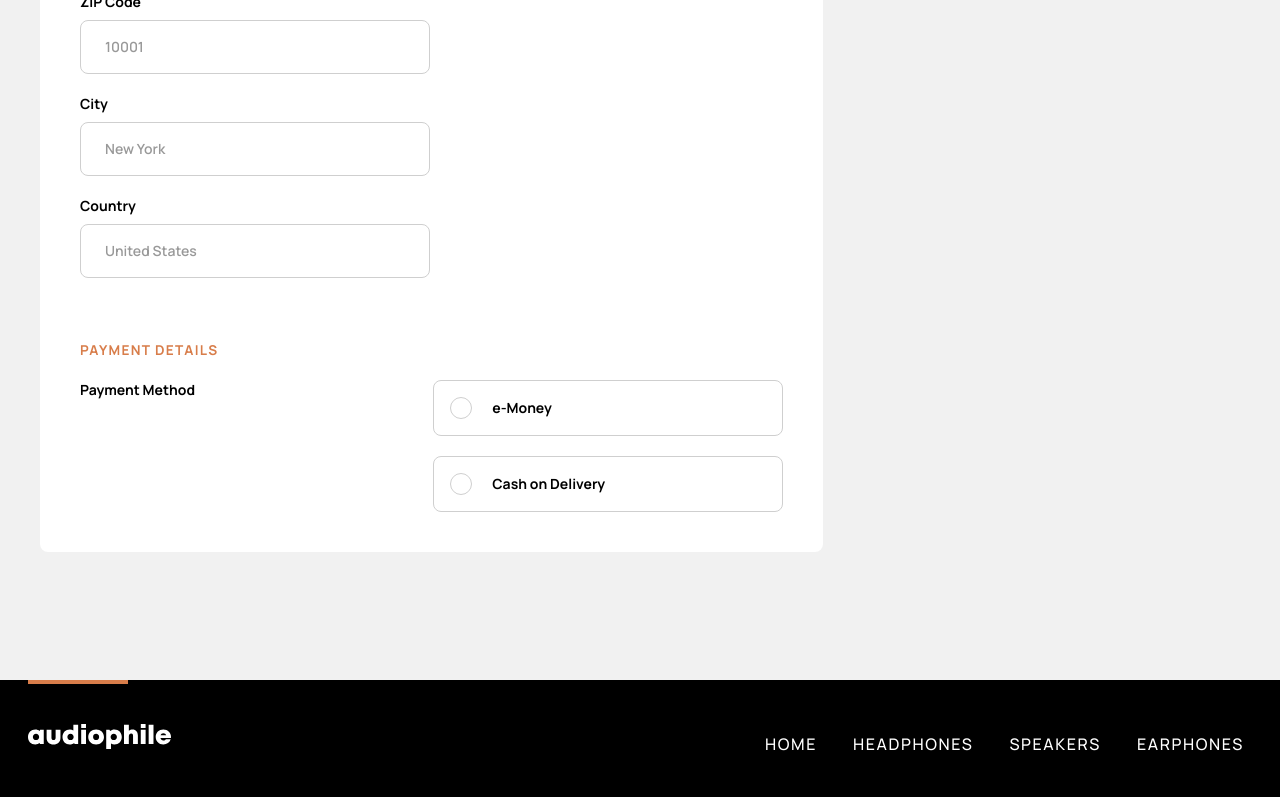
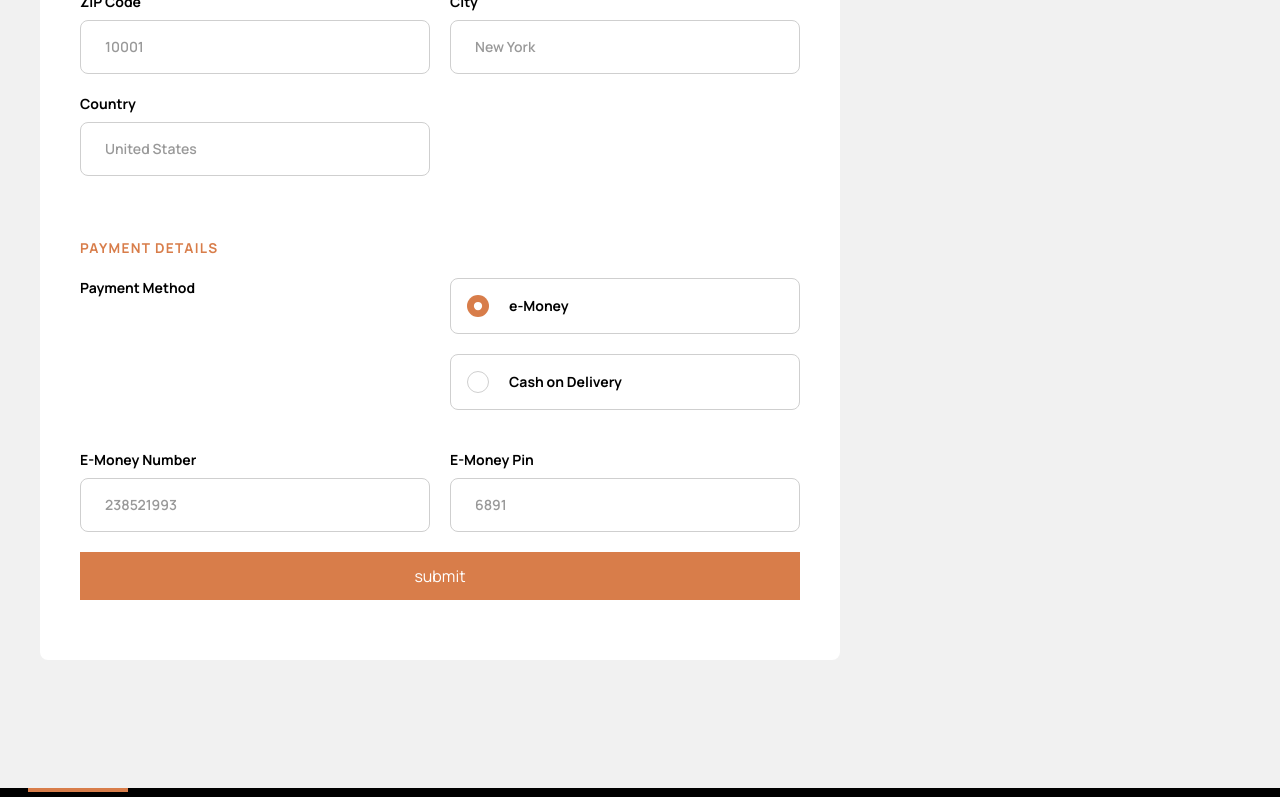
Before and after one commit to F4eNn/Audiophile, a Next.js app: page /checkout in a window 1280 px wide. Shown: the part 879-1676 px from the top of the page. Built offline with nearby package versions, Linux system fonts and the light colour scheme.

Commit message:
feat(checkout): fetch data from inputs

```diff
--- a/src/components/checkout/form/BillingDetails.tsx
+++ b/src/components/checkout/form/BillingDetails.tsx
@@ -1,26 +1,50 @@
 import React from 'react';
+import { type Control, Controller } from 'react-hook-form';
 
 import { FormTitle } from './FormTitle';
 import { Input } from './Input';
 import { Label } from './Label';
 import { InputCard } from './InputCard';
+import { FormValues } from './Form';
 
-export const BillingDetails = () => {
+type BillingProps = {
+	control: Control<FormValues>;
+};
+
+export const BillingDetails = ({ control }: BillingProps) => {
 	return (
 		<div>
 			<FormTitle title='Billing details' />
 			<div className=' mt-5 flex flex-wrap gap-x-8 gap-y-5'>
 				<InputCard>
 					<Label title='name' htmlFor='name' />
-					<Input type='text' id='name' placeholder='Alexei Ward' />
+					<Controller
+						name='name'
+						control={control}
+						render={({ field }) => {
+							return <Input type='text' id='name' placeholder='Alexei Ward' {...field} />;
+						}}
+					/>
 				</InputCard>
 				<InputCard>
 					<Label title='email' htmlFor='email' />
-					<Input type='email' id='email' placeholder='alexei@mail.com' />
+					<Controller
+						name='email'
+						control={control}
+						render={({ field }) => {
+							return <Input type='email' id='email' placeholder='alexei@mail.com' {...field} />;
+						}}
+					/>
 				</InputCard>
 				<InputCard>
 					<Label title='phone number' htmlFor='phoneNumber' />
-					<Input type='number' id='phoneNumber' placeholder='+48 202 555 014' />
+					<Controller
+						name='phone'
+						control={control}
+						render={({ field }) => {
+							return <Input type='tel' id='phoneNumber' placeholder='+48 202 555 014' {...field} />;
+						}}
+					/>
 				</InputCard>
 			</div>
 		</div>
--- a/src/components/checkout/form/Form.tsx
+++ b/src/components/checkout/form/Form.tsx
@@ -6,21 +6,50 @@ import { BillingDetails } from './BillingDetails';
 import { ShippingInfo } from './ShippingInfo';
 import { PaymentDetails } from './PaymentDetails';
 
+export type FormValues = Readonly<{
+	name: string;
+	email: string;
+	phone: string;
+	address: string;
+	zipCode: string;
+	city: string;
+	country: string;
+	paymentMethod: string;
+	eMoneyNumber: string;
+	eMoneyPin: string;
+}>;
+
 export const CheckoutForm = () => {
-	const { control, handleSubmit } = useForm();
+	const { control, handleSubmit } = useForm<FormValues>({
+		defaultValues: {
+			name: '',
+			email: '',
+			phone: '',
+			address: '',
+			city: '',
+			country: '',
+			zipCode: '',
+			paymentMethod: '',
+			eMoneyNumber: '',
+			eMoneyPin: '',
+		},
+	});
 
-	const handleSentForm = (data: any) => {
+	const handleSentForm = (data: FormValues) => {
 		console.log(data);
 	};
 
 	return (
-		<form onSubmit={handleSubmit(handleSentForm)} className=' w-full rounded-lg bg-white p-10'>
+		<form noValidate onSubmit={handleSubmit(handleSentForm)} className=' w-full rounded-lg bg-white p-10'>
 			<h1 className='text-3xl font-bold uppercase'>Checkout</h1>
 			<div className='mt-12'>
-				<BillingDetails />
-				<ShippingInfo />
-				<PaymentDetails />
+				<BillingDetails control={control} />
+				<ShippingInfo control={control} />
+				<PaymentDetails control={control} />
 			</div>
+			<button type='submit' className='my-5 w-full bg-primary p-3 text-white'>
+				submit
+			</button>
 		</form>
 	);
 };
--- a/src/components/checkout/form/Input.tsx
+++ b/src/components/checkout/form/Input.tsx
@@ -1,13 +1,16 @@
-import React, { InputHTMLAttributes } from 'react';
+import React, { ForwardedRef, InputHTMLAttributes, forwardRef } from 'react';
 
 type InputProps = InputHTMLAttributes<HTMLInputElement>;
 
-export const Input = ({ ...rest }: InputProps) => {
+export const Input = forwardRef(({ ...props }: InputProps, ref: ForwardedRef<HTMLInputElement>) => {
 	return (
 		<input
-			{...rest}
+			{...props}
+			ref={ref}
 			className='focus-border-[1px] form-input block w-full
             rounded-lg border-[#cfcfcf] p-4 pl-6 text-sm caret-primary placeholder:font-[600] placeholder:text-[#999999] focus:border-primary focus:ring-0  '
 		/>
 	);
-};
+});
+
+Input.displayName = `checkout Input`;
--- a/src/components/checkout/form/Label.tsx
+++ b/src/components/checkout/form/Label.tsx
@@ -2,9 +2,9 @@ import React, { LabelHTMLAttributes } from 'react';
 
 type LabelProps = LabelHTMLAttributes<HTMLLabelElement> & { title?: string };
 
-export const Label = ({ title, ...rest }: LabelProps) => {
+export const Label = ({ title, ...props }: LabelProps) => {
 	return (
-		<label {...rest} className='text-sm font-bold capitalize'>
+		<label {...props} className='text-sm font-bold capitalize'>
 			{title}
 		</label>
 	);
--- a/src/components/checkout/form/PaymentDetails.tsx
+++ b/src/components/checkout/form/PaymentDetails.tsx
@@ -1,8 +1,24 @@
-import React from 'react';
+import React, { ChangeEvent, useState } from 'react';
+import { Control, Controller } from 'react-hook-form';
 
 import { FormTitle } from './FormTitle';
+import { FormValues } from './Form';
+import { InputCard } from './InputCard';
+import { Label } from './Label';
+import { Input } from './Input';
+import CashDeliveryIcon from '../../../../public/assets/checkout/icon-cash-on-delivery.svg';
 
-export const PaymentDetails = () => {
+type PaymentTypes = 'e-Money' | 'cash';
+
+type PaymentProps = {
+	control: Control<FormValues>;
+};
+export const PaymentDetails = ({ control }: PaymentProps) => {
+	const [selectedOption, setSelectedOption] = useState<PaymentTypes>('e-Money');
+
+	const handleChangePaymentMethod = (e: ChangeEvent<HTMLInputElement>) => {
+		setSelectedOption(e.target.value as PaymentTypes);
+	};
 	return (
 		<div className='mt-16'>
 			<FormTitle title='payment details' />
@@ -17,10 +33,13 @@ export const PaymentDetails = () => {
 					>
 						<input
 							type='radio'
-							name='PaymentMethod'
+							value='e-Money'
+							checked={selectedOption === 'e-Money'}
+							onChange={handleChangePaymentMethod}
 							id='eMoney'
 							className='form-radio cursor-pointer  border-[#cfcfcf] p-2.5 text-primary checked:bg-primary focus:ring-primary '
 						/>
+
 						<span className='text-sm font-bold'>e-Money</span>
 					</label>
 					<label
@@ -29,7 +48,9 @@ export const PaymentDetails = () => {
 					>
 						<input
 							type='radio'
-							name='PaymentMethod'
+							value='cash'
+							onChange={handleChangePaymentMethod}
+							checked={selectedOption === 'cash'}
 							id='cash'
 							className='form-radio cursor-pointer border-[#cfcfcf] p-2.5 text-primary checked:bg-primary focus:ring-primary'
 						/>
@@ -37,6 +58,40 @@ export const PaymentDetails = () => {
 					</label>
 				</div>
 			</div>
+			{selectedOption === 'e-Money' ? (
+				<div className='mt-10 flex justify-between gap-5'>
+					<InputCard>
+						<Label htmlFor='eMoneyNumber' title='e-Money Number' />
+						<Controller
+							control={control}
+							name='eMoneyNumber'
+							render={({ field }) => {
+								return <Input id='eMoneyNumber' placeholder='238521993' {...field} />;
+							}}
+						/>
+					</InputCard>
+					<InputCard>
+						<Label htmlFor='eMoneyPin' title='e-Money Pin' />
+						<Controller
+							control={control}
+							name='eMoneyPin'
+							render={({ field }) => {
+								return <Input id='eMoneyPin' placeholder='6891' {...field} />;
+							}}
+						/>
+					</InputCard>
+				</div>
+			) : (
+				<div className='mt-10 flex items-center gap-12 pr-6'>
+					<span>
+						<CashDeliveryIcon />
+					</span>
+					<p className='font-[500] leading-7 text-brown'>
+						The &quot;Cash on Delivery&quot; option enables you to pay in cash when our delivery courier arrives at your
+						residence. Just make sure your address is correct so that your order will not be cancelled.
+					</p>
+				</div>
+			)}
 		</div>
 	);
 };
--- a/src/components/checkout/form/ShippingInfo.tsx
+++ b/src/components/checkout/form/ShippingInfo.tsx
@@ -1,30 +1,52 @@
 import React from 'react';
+import { Control, Controller } from 'react-hook-form';
 
 import { FormTitle } from './FormTitle';
 import { Label } from './Label';
 import { Input } from './Input';
 import { InputCard } from './InputCard';
+import { FormValues } from './Form';
 
-export const ShippingInfo = () => {
+type ShippingProps = {
+	control: Control<FormValues>;
+};
+
+export const ShippingInfo = ({ control }: ShippingProps) => {
 	return (
 		<div className='mt-16'>
 			<FormTitle title='shipping info' />
 			<div className='mt-5 flex flex-wrap gap-5'>
 				<InputCard fullWidth={true}>
 					<Label title='Address' htmlFor='address' />
-					<Input id='address' placeholder='1137 Wiliams Avenue' />
+					<Controller
+						name='address'
+						control={control}
+						render={({ field }) => <Input id='address' placeholder='1137 Wiliams Avenue' {...field} />}
+					/>
 				</InputCard>
 				<InputCard>
 					<Label title='ZIP Code' htmlFor='zipCode' />
-					<Input placeholder='10001' id='zipCode' />
+					<Controller
+						name='zipCode'
+						control={control}
+						render={({ field }) => <Input placeholder='10001' id='zipCode' {...field} />}
+					/>
 				</InputCard>
 				<InputCard>
 					<Label title='city' htmlFor='city' />
-					<Input placeholder='New York' id='city' />
+					<Controller
+						name='city'
+						control={control}
+						render={({ field }) => <Input placeholder='New York' id='city' {...field} />}
+					/>
 				</InputCard>
 				<InputCard>
 					<Label title='country' htmlFor='country' />
-					<Input placeholder='United States' id='country' />
+					<Controller
+						name='country'
+						control={control}
+						render={({ field }) => <Input placeholder='United States' id='country' {...field} />}
+					/>
 				</InputCard>
 			</div>
 		</div>
```
